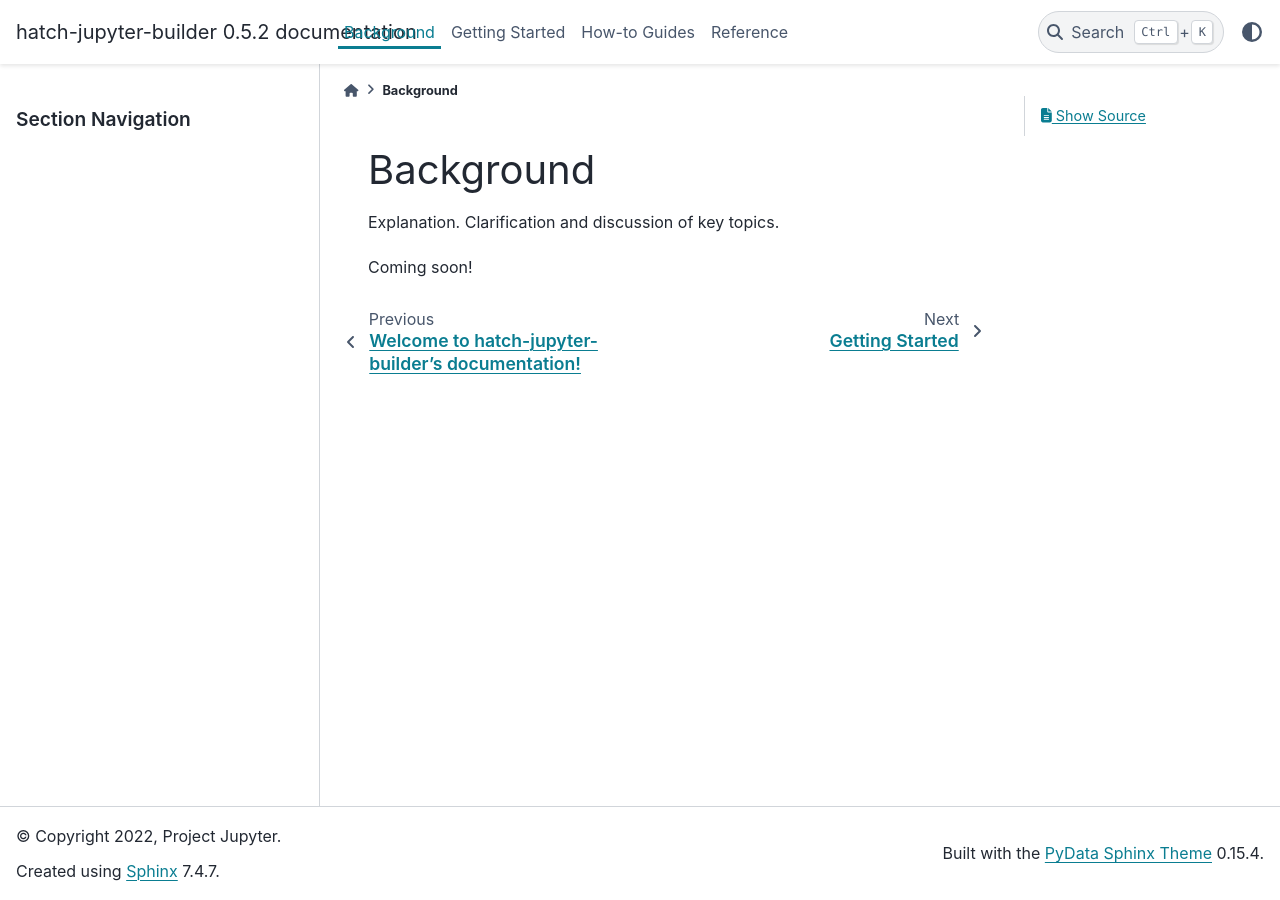
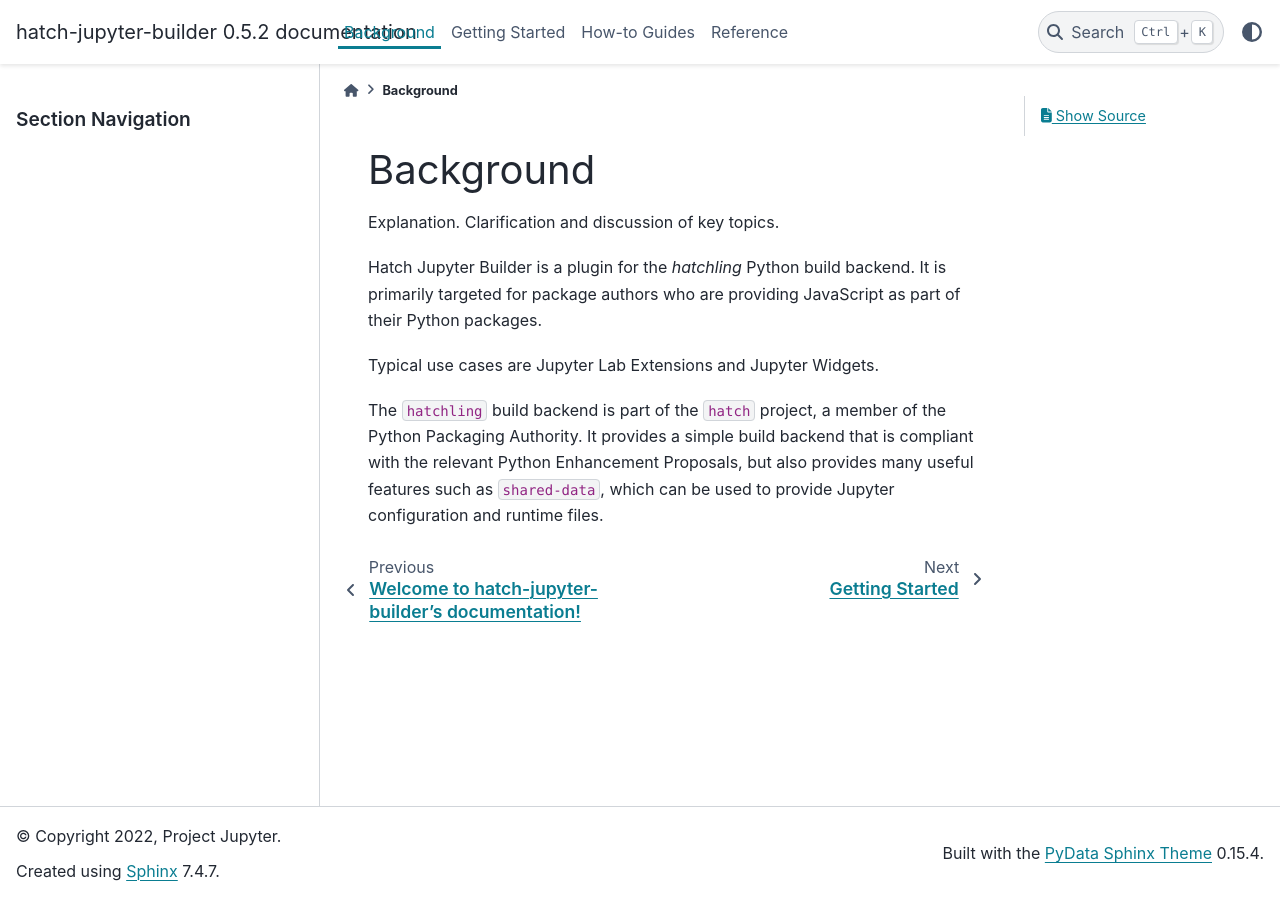
Before and after one commit to jupyterlab/hatch-jupyter-builder, a Sphinx documentation site: the page built from docs/source/background/index.rst, in a window 1280 px wide. Built offline with Sphinx 7.4.7 and the PyData theme 0.15.4, drawn with Linux system fonts in a browser that asks for light colours.

Commit message:
Start adding more docs (#45)

```diff
--- a/docs/source/background/index.rst
+++ b/docs/source/background/index.rst
@@ -2,8 +2,15 @@
 ==========
 Explanation. Clarification and discussion of key topics.
 
-.. toctree::
-   :maxdepth: 1
-   :caption: Contents:
+Hatch Jupyter Builder is a plugin for the `hatchling` Python build backend.
+It is primarily targeted for package authors who are providing JavaScript
+as part of their Python packages.
 
-Coming soon!
+Typical use cases are Jupyter Lab Extensions and Jupyter Widgets.
+
+The ``hatchling`` build backend is part of the ``hatch`` project,
+a member of the Python Packaging Authority.  It provides a simple
+build backend that is compliant with the relevant Python Enhancement
+Proposals, but also provides many useful features such as
+``shared-data``, which can be used to provide Jupyter configuration
+and runtime files.
--- a/docs/source/how_to_guides/index.rst
+++ b/docs/source/how_to_guides/index.rst
@@ -6,4 +6,5 @@
    :maxdepth: 1
    :caption: Contents:
 
-Coming soon!
+   migrating_javascript_projects
+   migrating_data_files_projects
```
Also changed, not shown: docs/source/how_to_guides/migrating_data_files_projects.md (added, +54 -0 lines), docs/source/how_to_guides/migrating_javascript_projects.md (added, +52 -0 lines).
